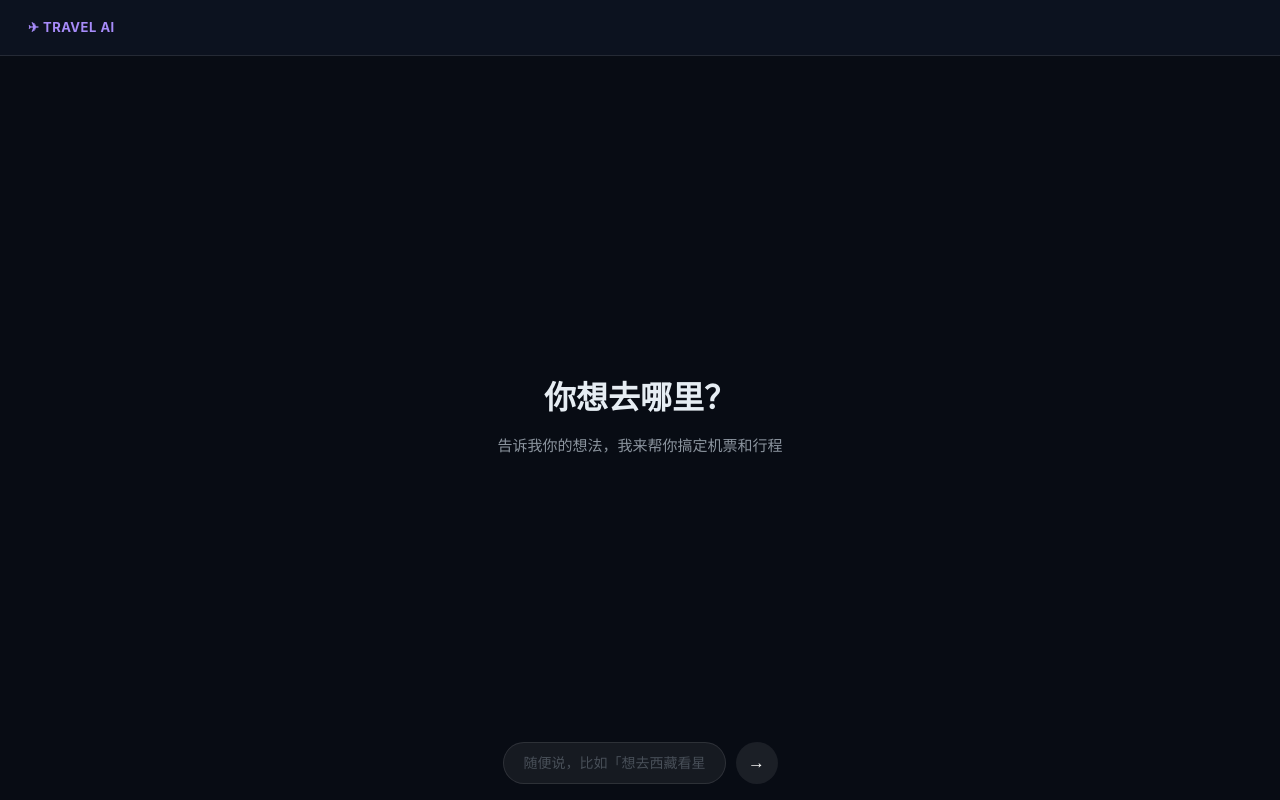
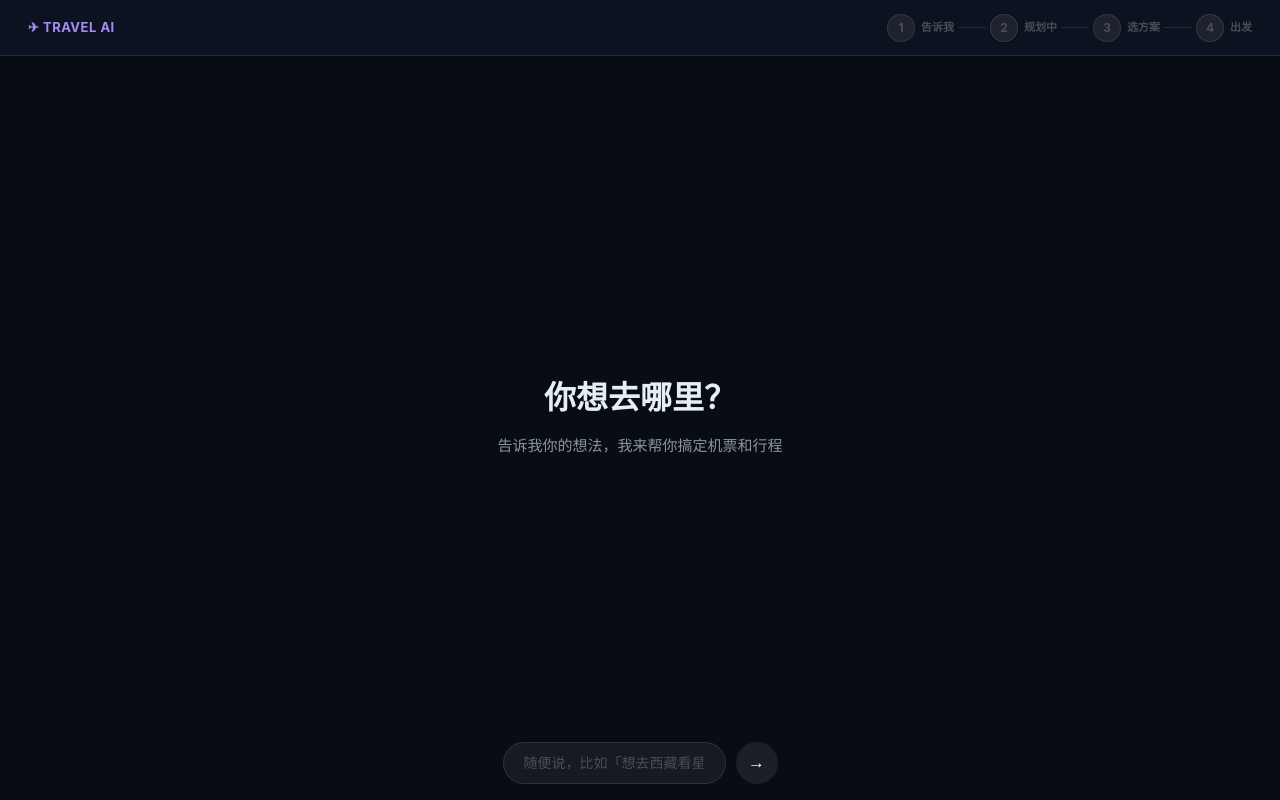
Before and after one commit to regrlomon/travel_agent, a Vue app in the folder frontend/: page / in a window 1280 px wide. Built offline with nearby package versions, Linux system fonts and the light colour scheme.

Commit message:
feat: replace step dots with labeled 4-step progress bar

```diff
--- a/frontend/src/App.vue
+++ b/frontend/src/App.vue
@@ -3,10 +3,37 @@
     <header class="topbar">
       <span class="topbar-brand">✈ TRAVEL AI</span>
       <div class="stepper">
-        <div class="step-dot" :class="stepClass(1)"></div>
-        <div class="step-dot" :class="stepClass(2)"></div>
-        <div class="step-dot" :class="stepClass(3)"></div>
-        <div class="step-dot" :class="stepClass(4)"></div>
+        <div class="step-item">
+          <div class="step-dot" :class="stepClass(1)">
+            <span v-if="stepClass(1) === 'done'">✓</span>
+            <span v-else>1</span>
+          </div>
+          <span class="step-label" :class="stepClass(1)">告诉我</span>
+        </div>
+        <div class="step-line" :class="{ done: stepClass(1) === 'done' }"></div>
+        <div class="step-item">
+          <div class="step-dot" :class="stepClass(2)">
+            <span v-if="stepClass(2) === 'done'">✓</span>
+            <span v-else>2</span>
+          </div>
+          <span class="step-label" :class="stepClass(2)">规划中</span>
+        </div>
+        <div class="step-line" :class="{ done: stepClass(2) === 'done' }"></div>
+        <div class="step-item">
+          <div class="step-dot" :class="stepClass(3)">
+            <span v-if="stepClass(3) === 'done'">✓</span>
+            <span v-else>3</span>
+          </div>
+          <span class="step-label" :class="stepClass(3)">选方案</span>
+        </div>
+        <div class="step-line" :class="{ done: stepClass(3) === 'done' }"></div>
+        <div class="step-item">
+          <div class="step-dot" :class="stepClass(4)">
+            <span v-if="stepClass(4) === 'done'">✓</span>
+            <span v-else>4</span>
+          </div>
+          <span class="step-label" :class="stepClass(4)">出发</span>
+        </div>
       </div>
     </header>
 
@@ -85,6 +112,6 @@ function stepClass(n) {
   const current = map[phase.value] ?? 0
   if (n < current) return 'done'
   if (n === current) return 'active'
-  return ''
+  return 'pending'
 }
 </script>
```
